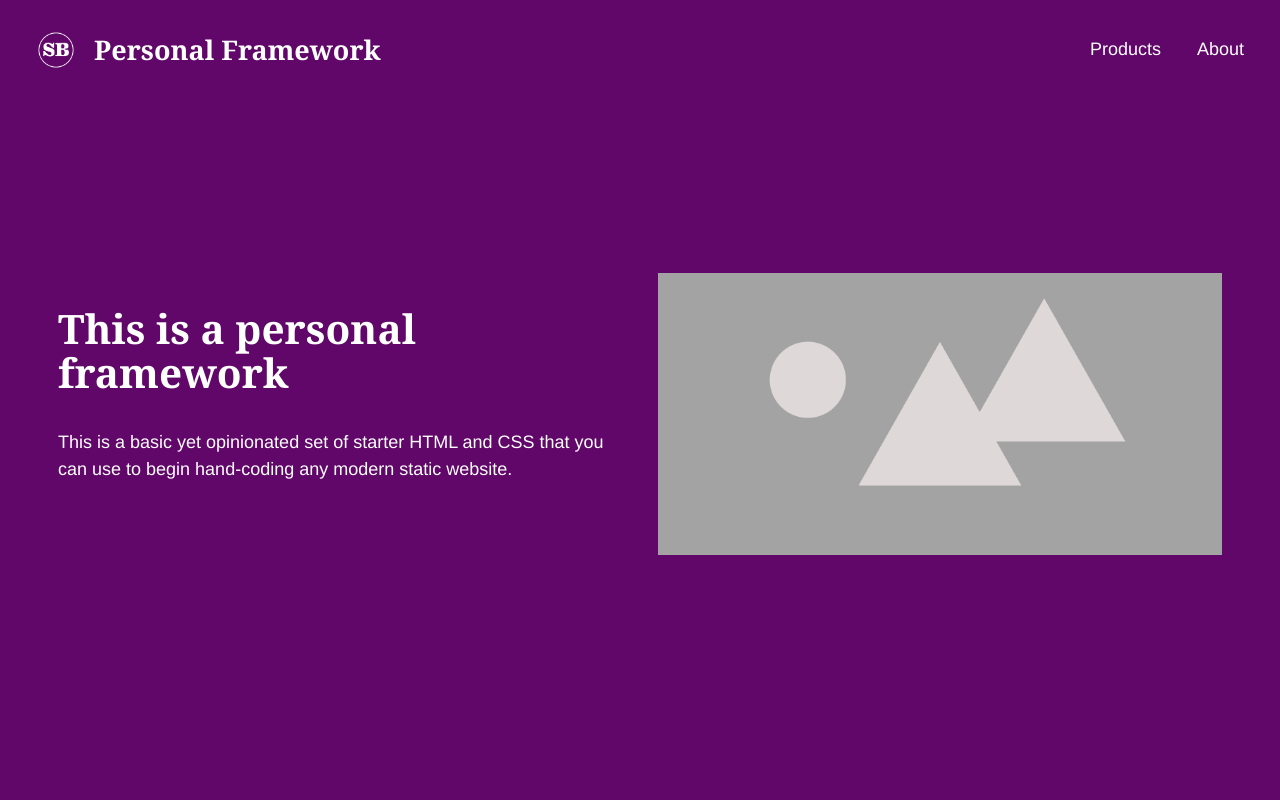
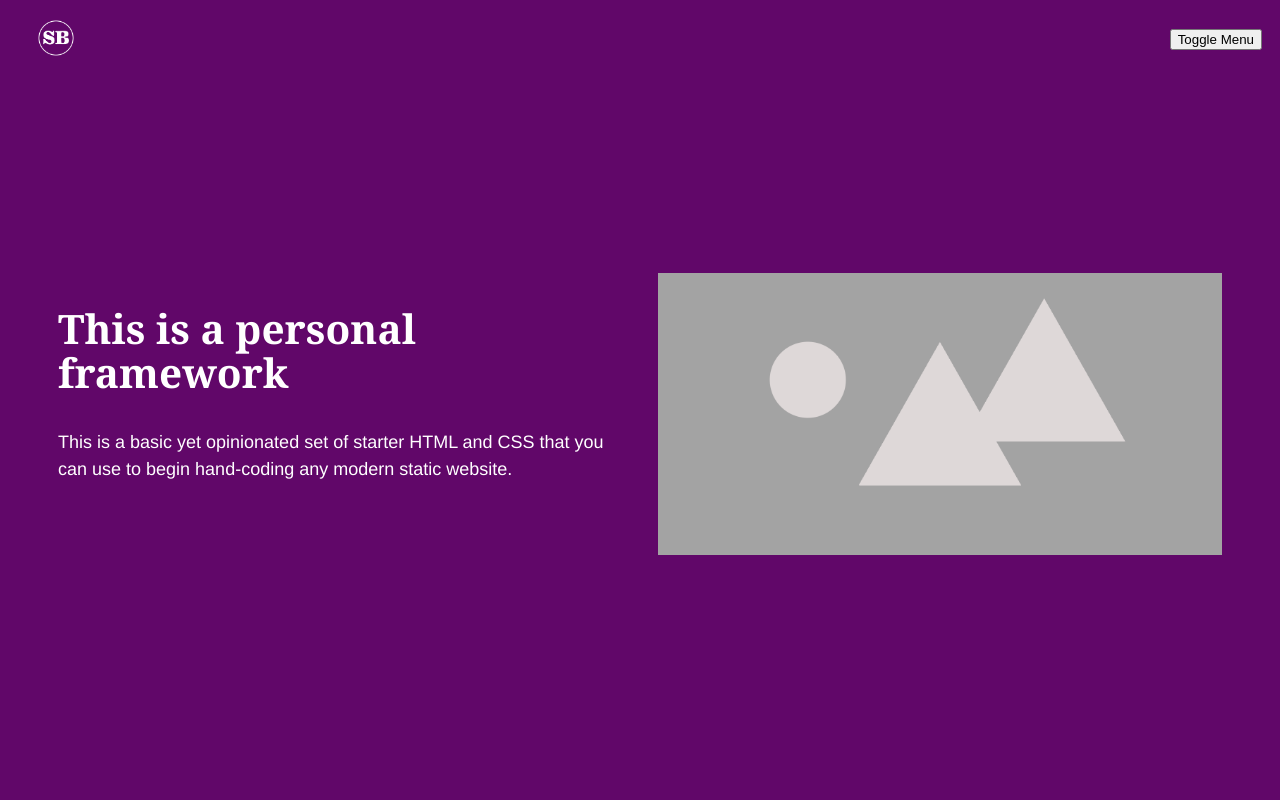
Before and after one commit to leighnalariosa/personalframework, a plain HTML site: page index.html in a window 1280 px wide. Shown: the top 800 px of the page. Drawn offline with Linux system fonts and the light colour scheme.

Commit message:
drawer nav

```diff
--- a/css/style.css
+++ b/css/style.css
@@ -273,10 +273,38 @@ img {
     color: var(--color-header-links-hover);
 }
 
+/* SITE NAV */
+.site-header .site-nav .menu-button {
+    position: relative;
+    z-index: 200;
+}
+
 .site-header .site-nav ul {
     display: flex;
+    flex-direction: column;
+    justify-content: center;
+    align-items: center;
     list-style: none;
     margin: 0;
+    padding: 0;
+    background-color: red;
+    position: fixed;
+    top: 0;
+    right: 0;
+    z-index: 100;
+    min-height: 100vh;
+    width: 100%;
+    transition: all .3s ease-out;
+}
+
+.site-header .site-nav[data-navstate="closed"] ul {
+    transform: translateX(100vw);
+    transition: all .3s ease-in;
+}
+
+.site-header .site-nav[data-navstate="open"] ul {
+    transform: translateX(0);
+    transition: all .3s ease-out;
 }
 
 .site-header .site-nav a {
@@ -335,6 +363,13 @@ section {
 /* -------------------------------- */
 /* -------- CUSTOM STYLING -------- */
 /* -------------------------------- */
+
+/* CUSTOM HELPERS */
+.hide-visually {
+    position: absolute;
+    top: -9999px;
+    left: -9999px;
+}
 
 /* CUSTOM TYPE BLOCK: HEADLINE AND SUB HEADLINE */
 .headline {
--- a/index.html
+++ b/index.html
@@ -15,10 +15,11 @@
 
             <a href="index.html"></a> <img src="img/whitesblogo.png" alt="Site Name Logo" width="40" height="40"></a>
 
-            <h1><a href="index.html">Personal Framework</a></h1>
+            <h1 class="hide-visually"><a href="index.html">Personal Framework</a></h1>
 
         </div>
-        <nav class="site-nav">
+        <nav class="site-nav" data-navstate="closed">
+            <button class="menu-button">Toggle Menu</button>
             <ul>
                 <li><a href="products.html">Products</a></li>
                 <li><a href="about.html">About</a></li>
--- a/js/script.js
+++ b/js/script.js
@@ -13,3 +13,19 @@ const myobserver = new IntersectionObserver((entries) => {
 document.querySelectorAll(".animate-me-on-scroll").forEach((section) => {
     myobserver.observe(section);
 });
+
+// TOGGLE MAIN OVERLAY MENU VIA MENU BUTTON
+const mymenubutton = document.querySelector('.site-header .menu-button');
+const mysitenav = document.querySelector('.site-header .site-nav');
+
+console.log(mymenubutton);
+console.log(mysitenav);
+
+mymenubutton.onclick = function () {
+    // if nav is open, then close it; else open it
+    if (mysitenav.getAttribute('data-navstate') === 'open') {
+        mysitenav.setAttribute('data-navstate', 'closed');
+    } else {
+        mysitenav.setAttribute('data-navstate', 'open');
+    }
+};
```
